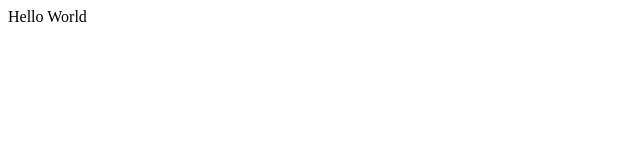
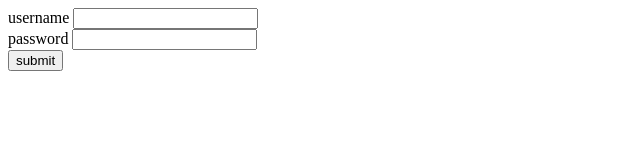
Before and after one commit to ThomasLam2142/login-node2, a plain HTML site: page index.html in a window 1280 px wide. Shown: the whole page, without its empty margins (0-640 px from the left). Drawn offline with Linux system fonts and the light colour scheme.

Commit message:
basic form

```diff
--- a/index.html
+++ b/index.html
@@ -4,8 +4,24 @@
     <meta charset="UTF-8">
     <meta name="viewport" content="width=device-width, initial-scale=1.0">
     <title>Document</title>
+    <link rel="stylesheet" href="styles.css">
+
 </head>
 <body>
-    Hello World
+    <form>
+        <div>
+            <label>username</label>
+            <input type="text" />
+        </div>
+
+        <div>
+            <label>password</label>
+            <input type="text" />
+        </div>
+
+        <div>
+            <button>submit</button>
+        </div>
+    </form>
 </body>
 </html>
```
